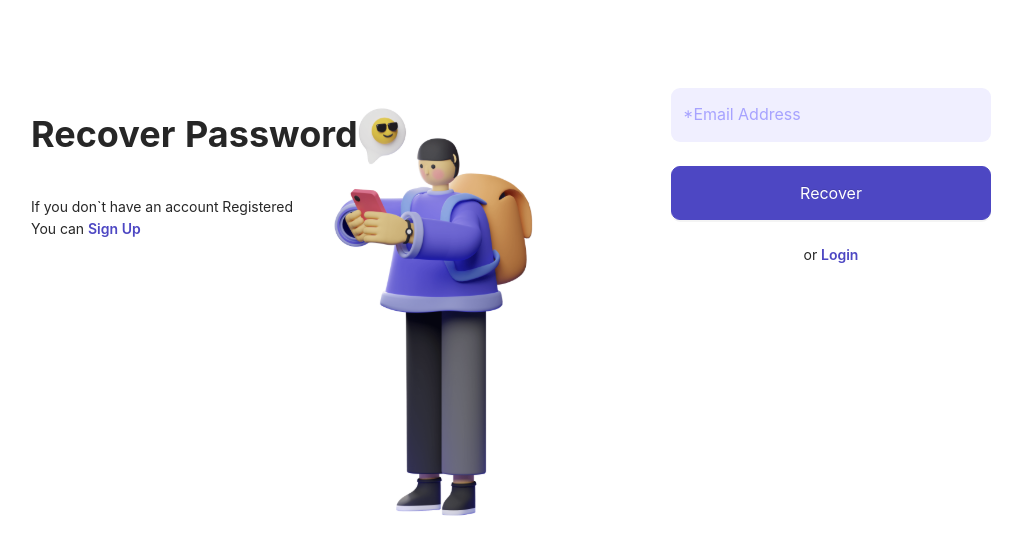
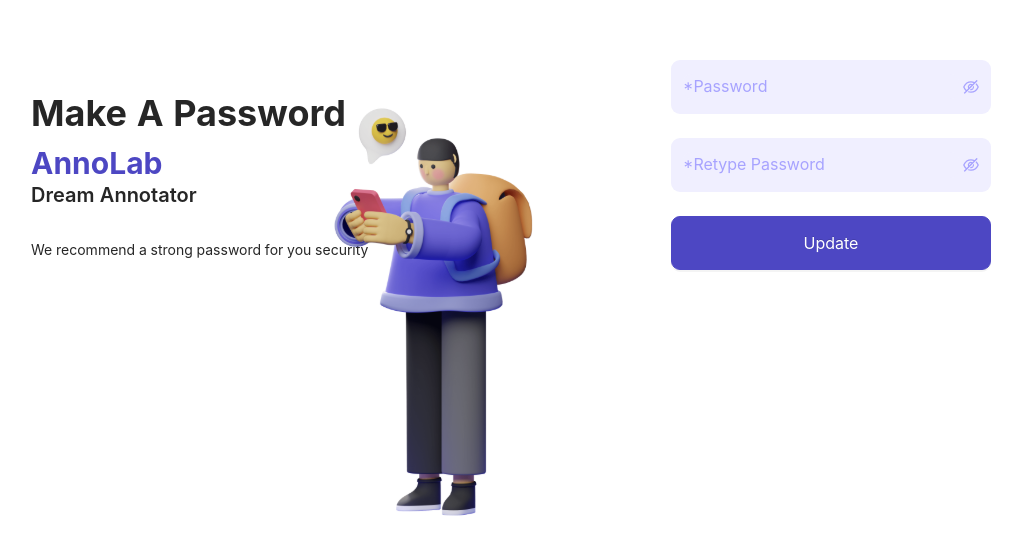
Before and after one commit to itskanny/annolab-ui, a React (Create React App) app: page / in a window 1280 px wide. Shown: the part 231-786 px from the top of the page, without its empty margins (129-1151 px from the left). Built offline with nearby package versions, Linux system fonts and the light colour scheme.

Commit message:
Some minor UI changes

```diff
--- a/src/App.js
+++ b/src/App.js
@@ -13,7 +13,8 @@ const App = () => (
 
         {/*</Header>*/}
         <Content>
-            <RecoverPassword/>
+            {/*<RecoverPassword/>*/}
+            <SetNewPassword/>
         </Content>
     </Layout>
 );
--- a/src/Pages/ForgetPassword/RecoverPassword.js
+++ b/src/Pages/ForgetPassword/RecoverPassword.js
@@ -12,7 +12,9 @@ const RecoverPassword = props => {
                 <Col span={24} md={16} className={'gutter-row tw-h-full'}>
                     <Banner
                         typeText={'Recover Password'}
-                        actionDescription={'If you don`t have an account Registered'}
+                        name={'AnnoLab'}
+                        tagLine={'Dream Annotator'}
+                        actionDescription={'If you don\'t have an account Registered'}
                         actionPrefix={'You can '}
                         actionText={'Sign Up'}
                         actionLink={''}
--- a/src/Pages/ForgetPassword/SetNewPassword.js
+++ b/src/Pages/ForgetPassword/SetNewPassword.js
@@ -11,12 +11,11 @@ const SetNewPassword = props => {
             <Row align={"middle"} className={'tw-p-4 tw-pt-8 md:tw-h-full  md:tw-flex-col lg:tw-flex-row tw-flex-col tw-justify-center tw-mx-2 sm:tw-mx-4 md:tw-mx-0 lg:tw-mx-20 xl:tw-mx-36 2xl:tw-mx-48'}>
                 <Col span={24} md={16} className={'gutter-row tw-h-full'}>
                     <Banner
-                        typeText={'Make A Strong'}
-                        name={'Password'}
-                        actionDescription={'If you don`t have an account Registered'}
-                        actionPrefix={'You can '}
-                        actionText={'Sign Up'}
-                        actionLink={''}
+                        typeText={'Make A Password'}
+                        name={'AnnoLab'}
+                        tagLine={'Dream Annotator'}
+                        actionDescription={'We recommend a strong password for you security'}
+
                     />
                 </Col>
                 <Col className={'gutter-row tw-mt-10 md:tw-mt-0'} span={24} md={8}>
```
